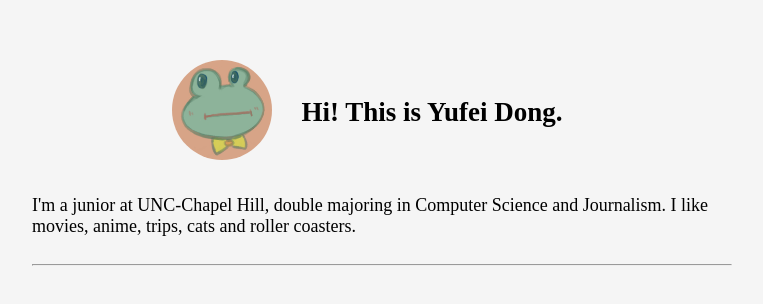
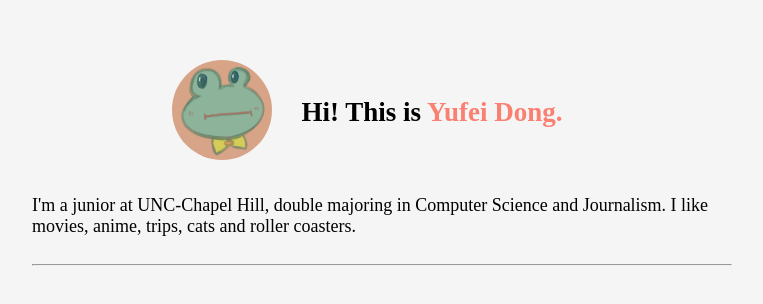
Before and after one commit to yfdo/yfdo.github.io, a plain HTML site: page index.html in a window 1280 px wide. Shown: the whole page, without its empty margins (258-1021 px from the left). Drawn offline with Linux system fonts and the light colour scheme.

Commit message:
Update index.html

```diff
--- a/index.html
+++ b/index.html
@@ -13,7 +13,7 @@
 <body>
     <section class="intro-section">
         <span><img src="images/cartoon-frog.jpg" alt="cartoon frog logo" id="avatar"></span>
-        <h1 id="greeting">Hi! This is <span style="color=salmon;">Yufei Dong.</span></h1>
+        <h1 id="greeting">Hi! This is <span style="color:salmon;">Yufei Dong.</span></h1>
         <p id="intro-p">I'm a junior at UNC-Chapel Hill, double majoring in Computer Science and Journalism. I like movies, anime, trips, cats and roller coasters.</p>
     </section>
     <hr>
```
